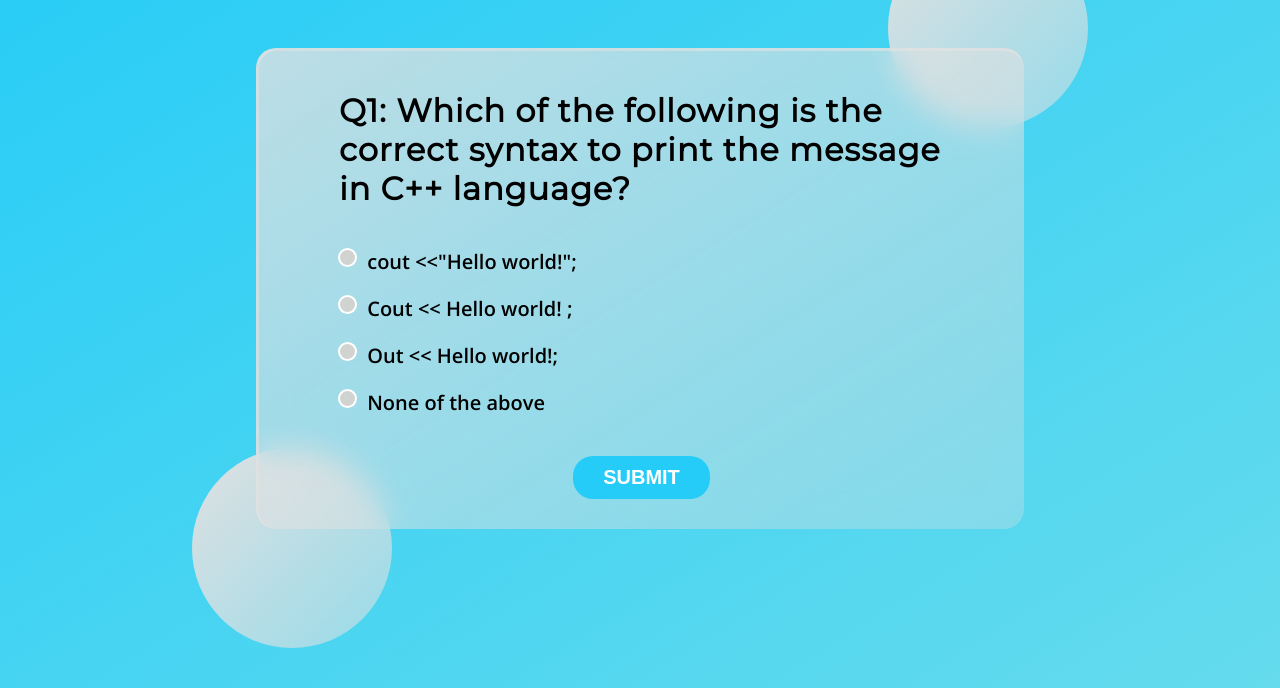
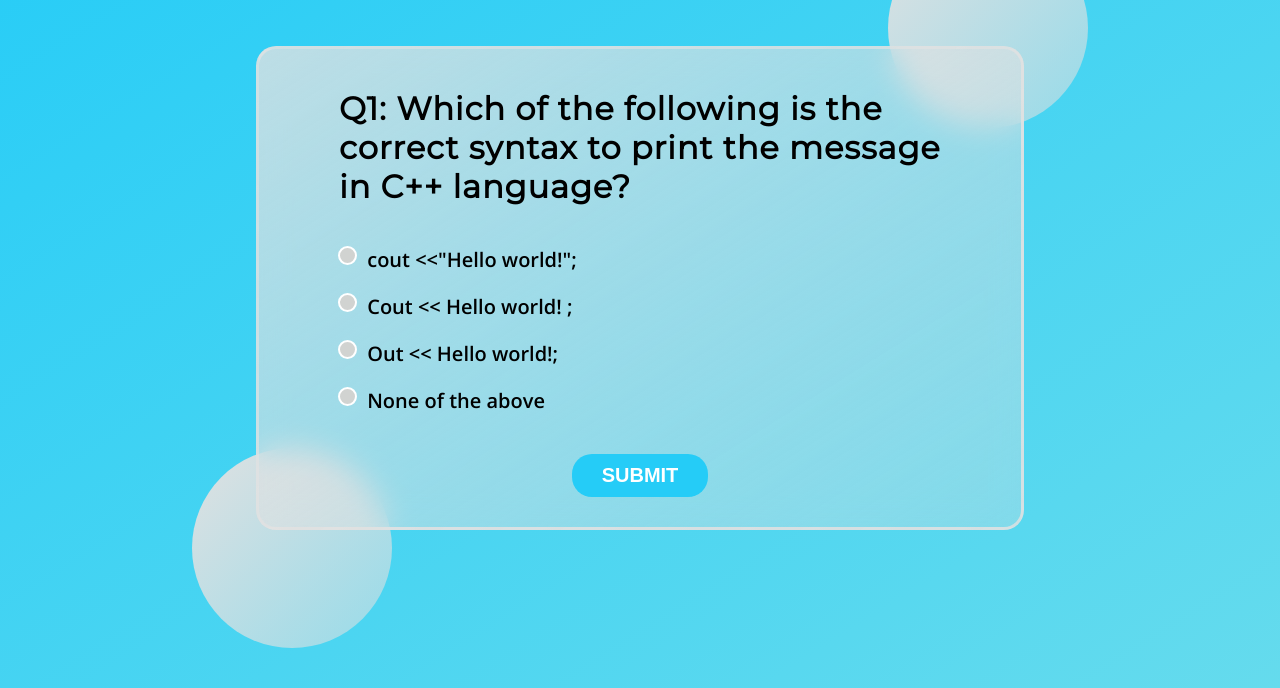
Before and after one commit to mg143pavankumar/glass-effect-quiz-website, a plain HTML site: page index.html in a window 1280 px wide. Shown: the part 112-800 px from the top of the page. Drawn offline with nearby package versions, Linux system fonts and the light colour scheme.

Commit message:
changed border style

```diff
--- a/style.css
+++ b/style.css
@@ -65,8 +65,7 @@ html {
     background: var(--glassEffectColor);
     backdrop-filter: blur(var(--blurEffect));
     border-radius: 2rem;
-    border-top: .3rem solid rgba(225, 225, 225, 0.8);
-    border-left: .3rem solid rgba(225, 225, 225, 0.8);
+    border: .3rem solid rgba(225, 225, 225, 0.8);
     padding: 3rem 8rem;
     z-index: 2;
 
```
